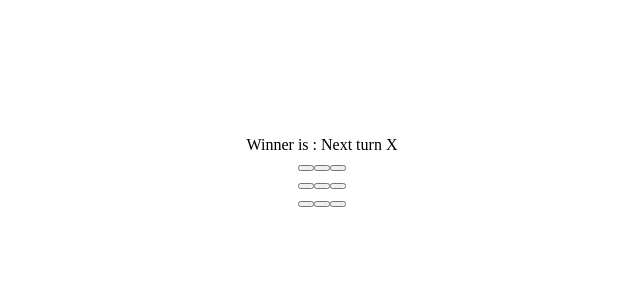
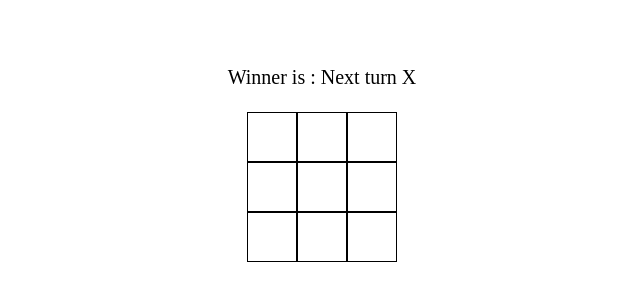
Before and after one commit to Giriraj-code/Frontend-prep, a React (Vite) app in the folder Project-1/: page / in a window 1280 px wide. Shown: the part 236-536 px from the top of the page, without its empty margins (318-958 px from the left). Built offline with nearby package versions, Linux system fonts and the light colour scheme; the HTML template or start-up script is replaced by a standard one.

Commit message:
Added some styling and added one more reset feature

```diff
--- a/Project-1/src/App.css
+++ b/Project-1/src/App.css
@@ -1,7 +1,30 @@
+*{
+    margin: 0;
+    padding: 0;
+    box-sizing: border-box;
+}
 .container{
     display: flex;
     flex-direction: column;
     justify-content: center;
     align-items: center;
     height: 100vh;
+    font-size: 20px;
 }
+
+.square{
+    width: 50px;
+    height: 50px;
+    background-color: rgb(255, 255, 255);
+    border: 1px solid rgb(0, 0, 0);
+    font-size: 24px;
+    cursor: pointer;
+
+    padding: 0;
+    margin: 0;
+    box-sizing: border-box;
+}
+
+.board-row{
+    display: flex;
+}
--- a/Project-1/src/App.jsx
+++ b/Project-1/src/App.jsx
@@ -1,4 +1,4 @@
-import { useState } from "react";
+import { useState ,useEffect } from "react";
 import "./App.css";
 function Square({ value, onSquareClick }) {
   return (
@@ -59,10 +59,37 @@ export default function Board() {
     }
   }
 
+  // Making reset function to reset the game if there is a winner or match is draw
+  function resetGame(){
+    setElement(Array(9).fill(null));
+    setNext(true);
+  }
+
+  const winners = Winner();
+  const isDraw = !winner && element.every((square) => square != null);
+
+  useEffect(() =>{
+    if(winners){
+      setTimeout(()=>{
+        alert(`Winner is ${winners}`);
+        resetGame();
+      }, 100);
+    }
+  }, [winners]);
+
+  useEffect(()=>{
+    if(isDraw){
+      setTimeout(() =>{
+        alert("Match is Draw");
+        resetGame();
+      }, 100)
+    }
+  }, [isDraw]);
+
   return (
     <>
     <div className="container">
-        <div>Winner is :{status}</div>
+        <div>Winner is :{status}</div> <br/>
       <div className="board-row">
         <Square
           onSquareClick={() => {
```
